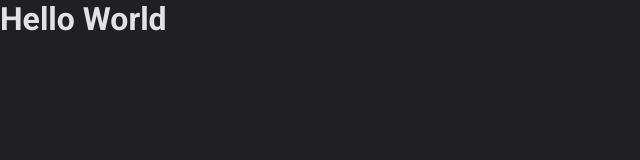
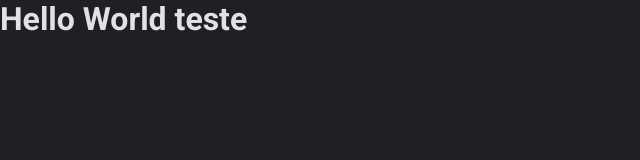
Before and after one commit to Olinadss/dt-money, a React (Vite) app: page / in a window 1280 px wide. Shown: the top 160 px of the page, without its empty margins (0-640 px from the left). Built offline with nearby package versions, Linux system fonts and the light colour scheme.

Commit message:
feat: tste

```diff
--- a/src/App.tsx
+++ b/src/App.tsx
@@ -6,7 +6,7 @@ export function App() {
 	return (
 		<ThemeProvider theme={defaultTheme}>
 			<GlobalStyle />
-			<h1>Hello World</h1>
+			<h1>Hello World teste</h1>
 		</ThemeProvider>
 	)
 }
```
